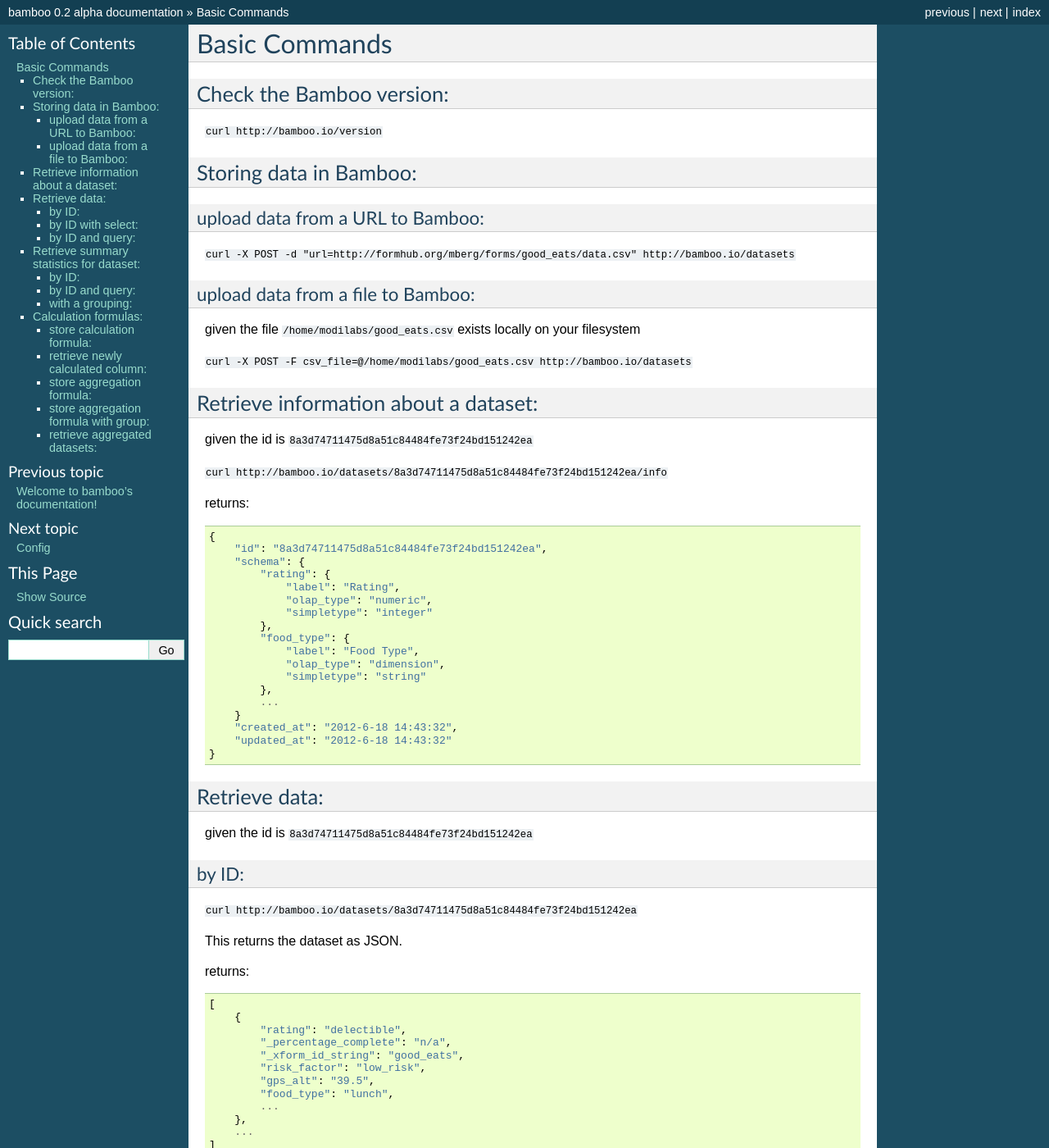
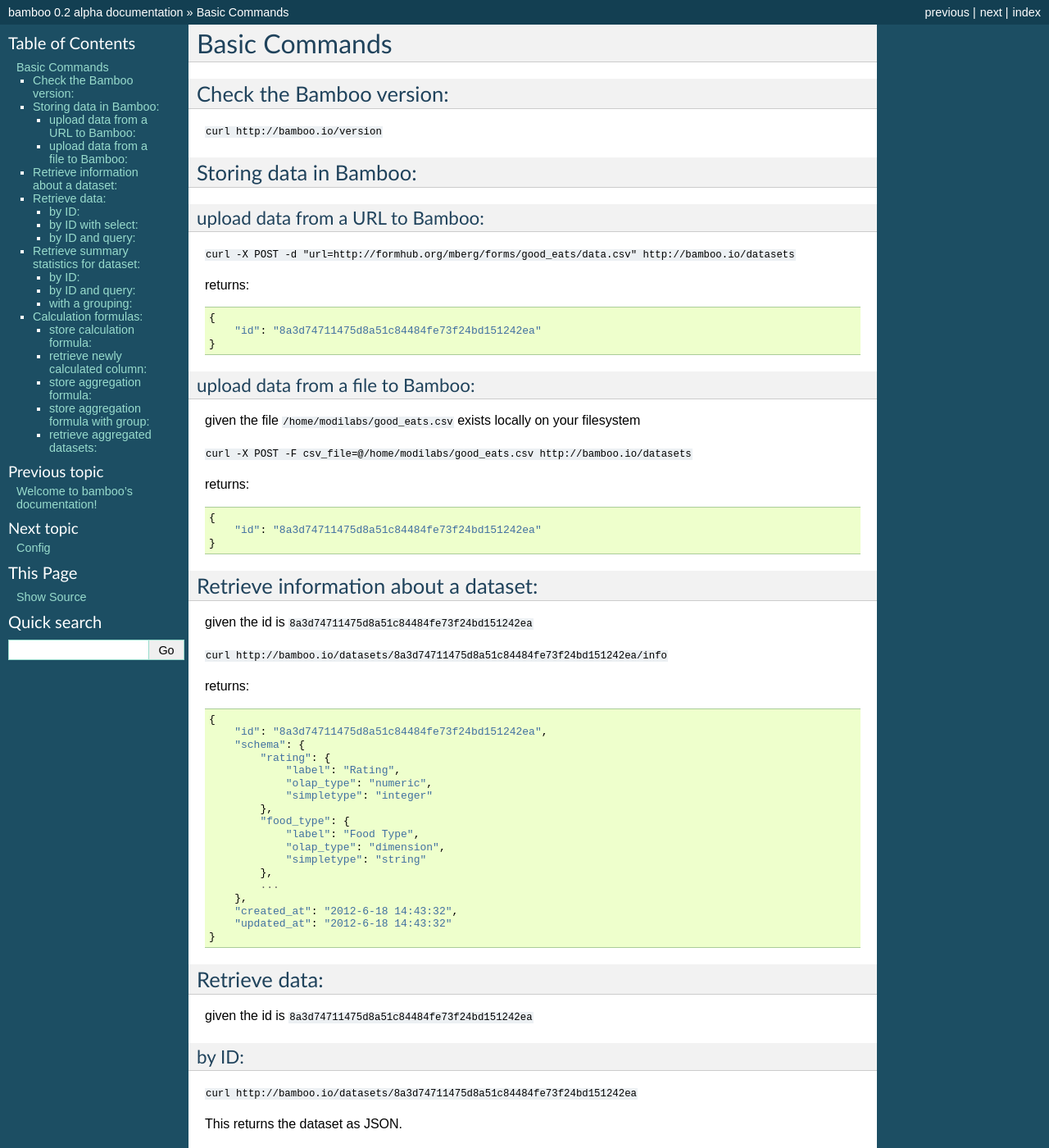
Before and after one commit to pld/bamboo, a Sphinx documentation site: the page built from docs/basic_commands.rst, in a window 1280 px wide and 1400 px high. Shown: the whole window at 82% size. Built offline with Sphinx 7.4.7, drawn with Linux system fonts in a browser that asks for light colours; formulas are drawn with MathJax 3.

Commit message:
format fix

```diff
--- a/docs/basic_commands.rst
+++ b/docs/basic_commands.rst
@@ -14,6 +14,12 @@
 
 ``curl -X POST -d "url=http://formhub.org/mberg/forms/good_eats/data.csv" http://bamboo.io/datasets``
 
+returns::
+
+    {
+        "id": "8a3d74711475d8a51c84484fe73f24bd151242ea"
+    }
+
 upload data from a file to Bamboo:
 ^^^^^^^^^^^^^^^^^^^^^^^^^^^^^^^^^^
 
@@ -22,6 +28,11 @@
 
 ``curl -X POST -F csv_file=@/home/modilabs/good_eats.csv http://bamboo.io/datasets``
 
+returns::
+
+    {
+        "id": "8a3d74711475d8a51c84484fe73f24bd151242ea"
+    }
 
 Retrieve information about a dataset:
 -------------------------------------
@@ -46,7 +57,7 @@
                 "simpletype": "string"
             },
             ...
-        }
+        },
         "created_at": "2012-6-18 14:43:32",
         "updated_at": "2012-6-18 14:43:32"
     }
```
